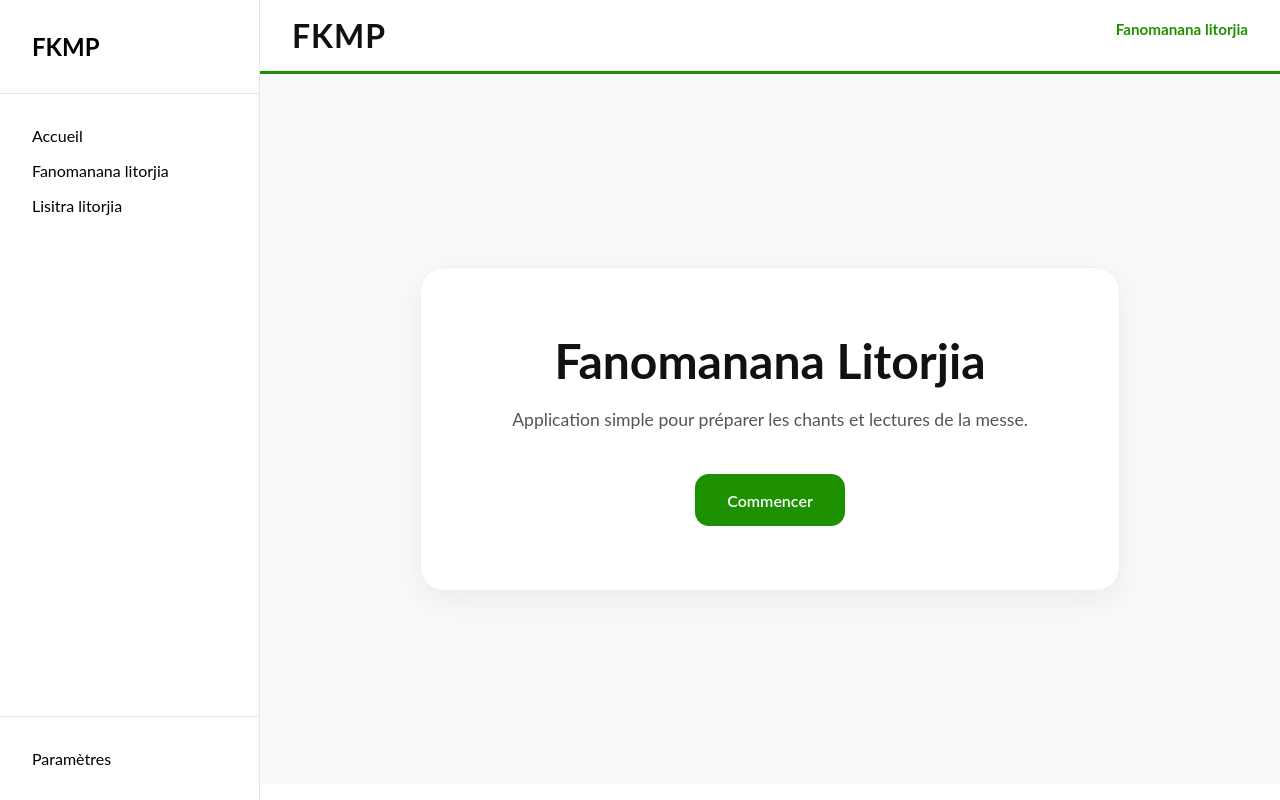
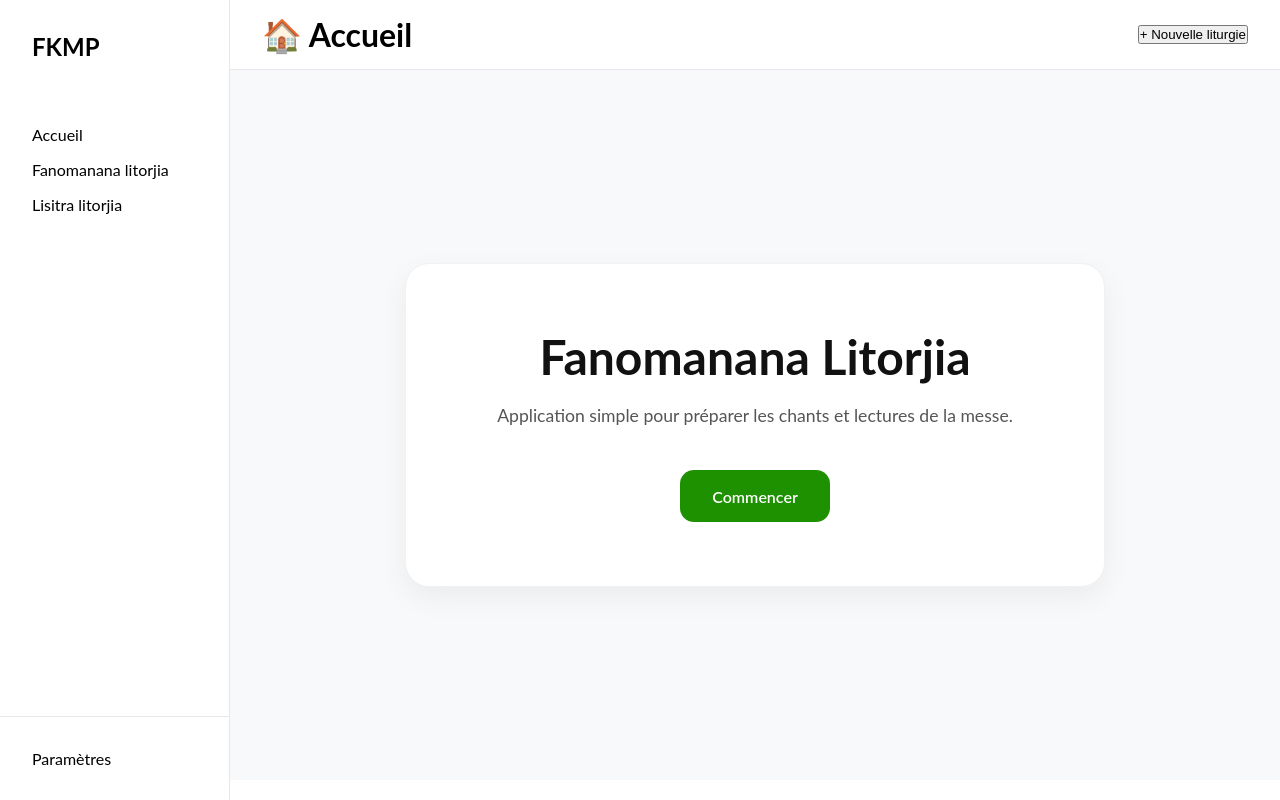
Before and after one commit to andri-Ts/e-liturgie, a React (Vite) app: page / in a window 1280 px wide. Built offline with nearby package versions, Linux system fonts and the light colour scheme; no server answers.

Commit message:
feat: reecriture de headerBar

```diff
--- a/src/components/layouts/header/Header.jsx
+++ /dev/null
@@ -1,20 +0,0 @@
-import React from 'react';
-import './header.css';
-import { Link } from 'react-router-dom';
-
-function Header() {
-  return (
-    <header>
-      <h1>
-        <Link to={'/'}>FKMP</Link>
-      </h1>
-      <p>
-        <Link to={'/lecture'}>
-          <strong>Fanomanana litorjia</strong>
-        </Link>
-      </p>
-    </header>
-  );
-}
-
-export default Header;
--- /dev/null
+++ b/src/components/layouts/header/HeaderBar.jsx
@@ -0,0 +1,24 @@
+import React from 'react';
+import './headerBar.css';
+import { Link } from 'react-router-dom';
+import { useLocation } from 'react-router-dom';
+
+function HeaderBar() {
+  const location = useLocation();
+
+  const titles = {
+    '/': '🏠 Accueil',
+    '/lecture': '📖 Lectures',
+    '/liturgie': '🎵 Liturgie',
+  };
+
+  return (
+    <header className="page-header">
+      <h1>{titles[location.pathname] || 'Page'}</h1>
+
+      <button>+ Nouvelle liturgie</button>
+    </header>
+  );
+}
+
+export default HeaderBar;
--- a/src/components/layouts/header/header.css
+++ /dev/null
@@ -1,23 +0,0 @@
-header {
-  /* background: rgb(238, 234, 234); */
-  border-bottom: 3px solid #1e9100;
-  padding: 1rem 2rem;
-  display: flex;
-  justify-content: space-between;
-  /* box-shadow: 0 2px 8px rgba(0, 0, 0, 0.04); */
-}
-
-header h1 {
-  margin: 0;
-  font-size: 2rem;
-  font-weight: 700;
-  color: #111111;
-  letter-spacing: 1px;
-}
-
-header p {
-  margin: 4px 0 0;
-  font-size: 0.95rem;
-  font-weight: 500;
-  color: #1e9100; /*#f6f642*/
-}
--- /dev/null
+++ b/src/components/layouts/header/headerBar.css
@@ -0,0 +1,13 @@
+.page-header {
+  height: 70px;
+
+  display: flex;
+  align-items: center;
+  justify-content: space-between;
+
+  padding: 0 2rem;
+
+  background: white;
+
+  border-bottom: 1px solid #e5e7eb;
+}
--- a/src/components/layouts/layout/Layout.jsx
+++ b/src/components/layouts/layout/Layout.jsx
@@ -3,7 +3,7 @@ import React from 'react';
 import { Outlet } from 'react-router-dom';
 import './layout.css';
 import Sidebar from '../sidebar/Sidebar';
-import Header from '../header/Header';
+import Header from '../header/HeaderBar';
 
 function Layout() {
   return (
--- a/src/components/layouts/sidebar/sidebar.css
+++ b/src/components/layouts/sidebar/sidebar.css
@@ -1,5 +1,5 @@
 .sidebar {
-  width: 260px;
+  width: 230px;
 
   min-height: 100vh;
 
@@ -14,7 +14,7 @@
 .sidebar-logo {
   padding: 2rem;
 
-  border-bottom: 1px solid #e5e7eb;
+  /* border-bottom: 1px solid #e5e7eb; */
 }
 
 .sidebar-nav {
```
